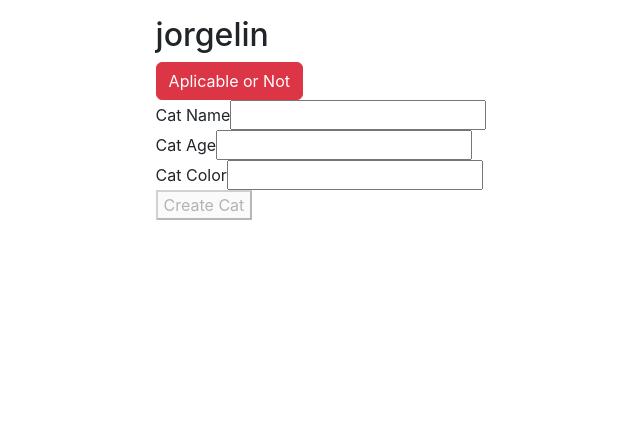
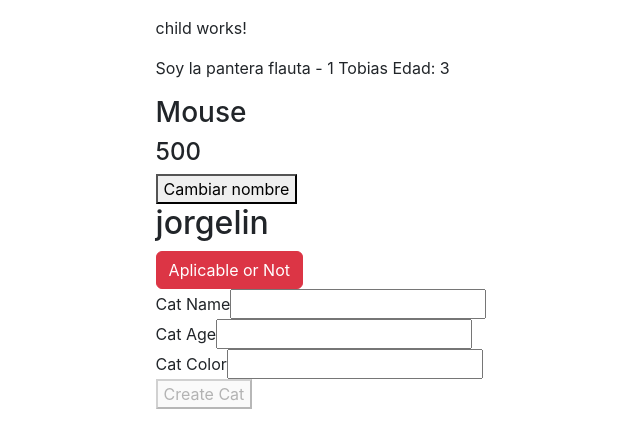
Before and after one commit to briansablich/pruebasAngular, an Angular app: page / in a window 1280 px wide. Shown: the top 448 px of the page, without its empty margins (319-959 px from the left). Built offline with nearby package versions, Linux system fonts and the light colour scheme.

Commit message:
Services

```diff
--- a/src/app/app.component.html
+++ b/src/app/app.component.html
@@ -177,7 +177,6 @@
   .dark {
     background-color: red;
     color: blue;
-    font-size: x-small;
   }
 </style>
 
@@ -218,7 +217,7 @@
   </div>
     -->
     <!--Prueba componentes hijos-->
-    <!--<app-child [mensaje]="text" [gato]="gato"></app-child>-->
+    <app-child [mensaje]="text" [gato]="gato"></app-child>
 
      <!--Entre parentesis va el evento del child, luego ejecuta la funcion creada en el padre. $event es para eventos personalizados
      Y en la linea abajo solo muestra la info como cambia-->
--- a/src/app/app.component.ts
+++ b/src/app/app.component.ts
@@ -85,7 +85,8 @@ export class AppComponent {
     }
 
     this.name = new FormControl('', Validators.required);
-    this.age = new FormControl('', [Validators.required, Validators.max(6), Validators.min(0)]);
+    this.age = new FormControl('', [Validators.required, Validators.max(6),
+                                Validators.min(0)]);
     this.color = new FormControl('');
 
     this.catForm = new FormGroup({
--- a/src/app/components/child/child.component.html
+++ b/src/app/components/child/child.component.html
@@ -2,5 +2,8 @@
 <p>{{ mensaje() }} - {{gato().id}} {{gato().name}} Edad: {{gato().age}}</p>
 
 <!--Entre parentesis se ponen los eventos-->
-<button class="btn btn-primary" (click)="handleLogin()">Login</button>
-<p>Nombre de usuario: </p>
+<!--<button class="btn btn-primary" (click)="handleLogin()">Login</button>
+<p>Nombre de usuario: </p>!-->
+<h3>{{ productService.product.name }} </h3>
+<h4>{{ productService.product.price }}</h4>
+<button (click)="productService.setProductName('Monitor')">Cambiar nombre</button>
--- a/src/app/components/child/child.component.ts
+++ b/src/app/components/child/child.component.ts
@@ -1,4 +1,5 @@
 import { Component, EventEmitter, input, Input, output, Output } from '@angular/core';
+import { ProductService } from '../../services/product.service';
 
 @Component({
   selector: 'app-child',
@@ -30,9 +31,12 @@ export class ChildComponent {
   login = output<any>();
 
   //funcion que emite el output
-  handleLogin(){
+  handleLogin() {
     this.login.emit(this.userName);
   }
 
+  constructor(public productService: ProductService){
+
+  }
 
 }
--- /dev/null
+++ b/src/app/services/product.service.ts
@@ -0,0 +1,20 @@
+import { Injectable } from '@angular/core';
+import Product from '../models/Product';
+
+@Injectable({
+  providedIn: 'root'
+})
+export class ProductService {
+  product: Product;
+  constructor() {
+    this.product = {
+      name: "Mouse",
+      price: 500,
+      isForSale: true
+    }
+   }
+
+   setProductName(name: string): void {
+    this.product.name = name;
+   }
+}
```
Also changed, not shown: 1 other file (tests, documents, lock files or other folders).
